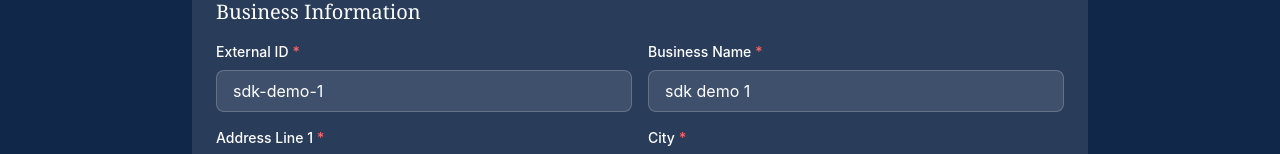
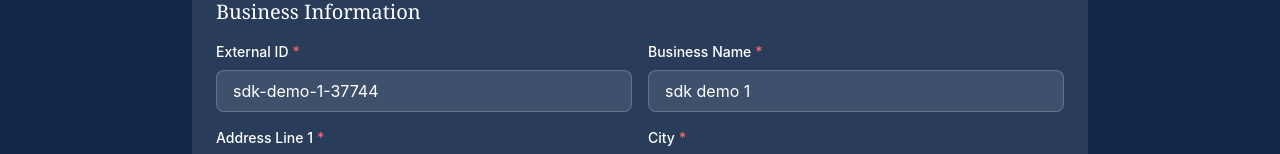
Before and after one commit to joinworth/onboarding-sdk-reference-implementation, a React (Vite) app: page /prefill-form in a window 1280 px wide. Shown: the part 254-408 px from the top of the page. Built offline with nearby package versions, Linux system fonts and the light colour scheme.

Commit message:
feature: updated the external_id and owner1_email to easy testing and demoing of the sdk

```diff
--- a/src/components/prefill/constants.ts
+++ b/src/components/prefill/constants.ts
@@ -1,7 +1,9 @@
 import type { PrefillFormData } from '@/types/prefill';
 
-export const initialFormData: PrefillFormData = {
-  external_id: 'sdk-demo-1',
+export const getInitialFormData = (): PrefillFormData => {
+  const randomNumber = Math.floor(Math.random() * 1000000);
+  return {
+    external_id: `sdk-demo-1-${randomNumber}`,
     name: 'sdk demo 1',
     address_line_1: '601-7 Sansburys Way',
     address_city: 'West Palm Beach',
@@ -10,7 +12,7 @@ export const initialFormData: PrefillFormData = {
     tin: '942404110',
     owner1_first_name: 'Leslie',
     owner1_last_name: 'Knope',
-  owner1_email: 'leslie.knope+1@joinworth.com',
+    owner1_email: `leslie.knope+${randomNumber}@joinworth.com`,
     owner1_mobile: '+12345678909',
     owner1_ssn: '123456788',
     owner1_dob: '1975-01-18',
@@ -29,6 +31,7 @@ export const initialFormData: PrefillFormData = {
     generate_invite_link: true,
     is_simple_flow: true,
   };
+};
 
 export const countryOptions = [{ value: 'US', label: 'United States' }];
 
--- a/src/pages/PrefillForm.tsx
+++ b/src/pages/PrefillForm.tsx
@@ -1,6 +1,6 @@
 import ApplicantInfo from '@/components/prefill/ApplicantInfo';
 import BusinessInfo from '@/components/prefill/BusinessInfo';
-import { initialFormData } from '@/components/prefill/constants';
+import { getInitialFormData } from '@/components/prefill/constants';
 import FormSection from '@/components/prefill/FormSection';
 import OwnerInfo from '@/components/prefill/OwnerInfo';
 import { convertFormValue } from '@/components/prefill/utils';
@@ -10,7 +10,7 @@ import { useState, type FormEvent, type ReactElement } from 'react';
 import { useNavigate } from 'react-router';
 
 const PrefillForm = (): ReactElement => {
-  const [formData, setFormData] = useState<PrefillFormData>(initialFormData);
+  const [formData, setFormData] = useState<PrefillFormData>(getInitialFormData());
   const [isSubmitting, setIsSubmitting] = useState(false);
   const navigate = useNavigate();
 
@@ -81,7 +81,7 @@ const PrefillForm = (): ReactElement => {
             <button
               type="button"
               className="button-secondary-dark cursor-pointer"
-              onClick={() => setFormData(initialFormData)}
+              onClick={() => setFormData(getInitialFormData())}
             >
               Reset
             </button>
```
Lines whose indentation alone changed are shown as unchanged.
